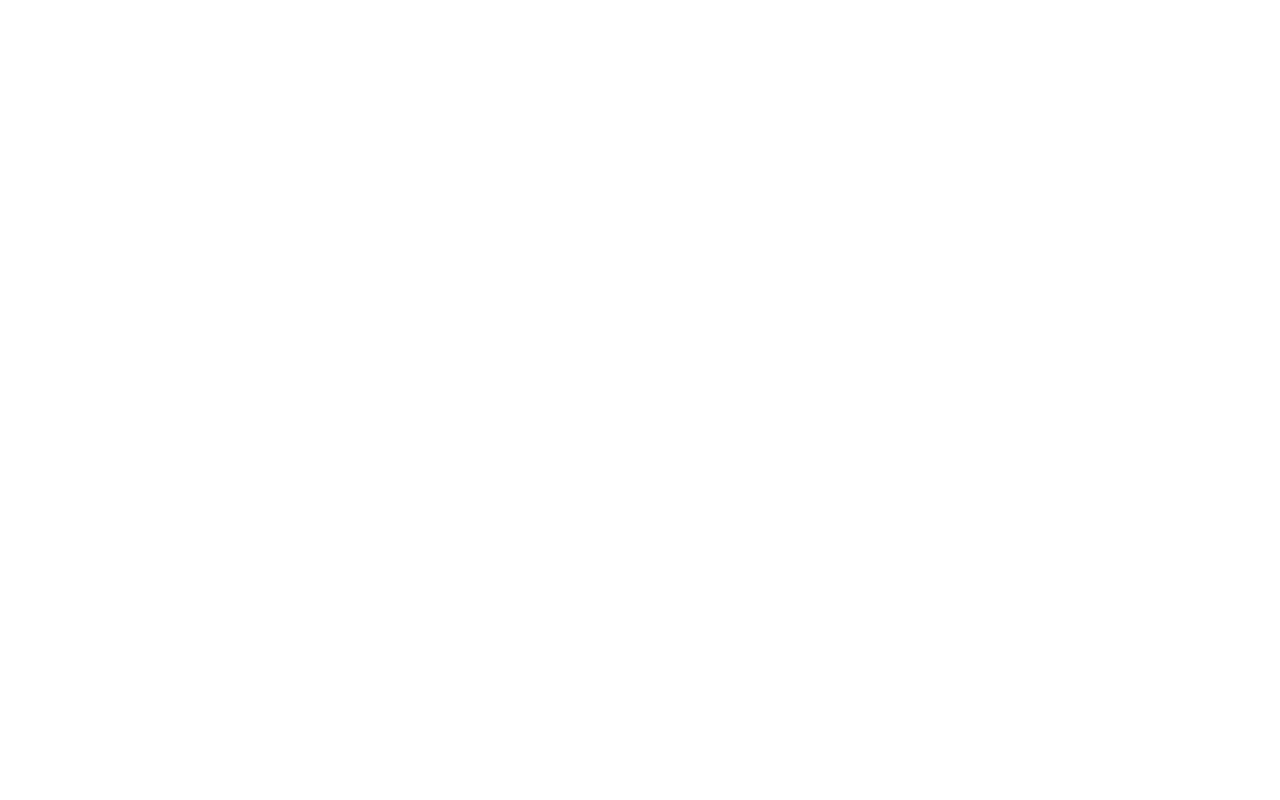
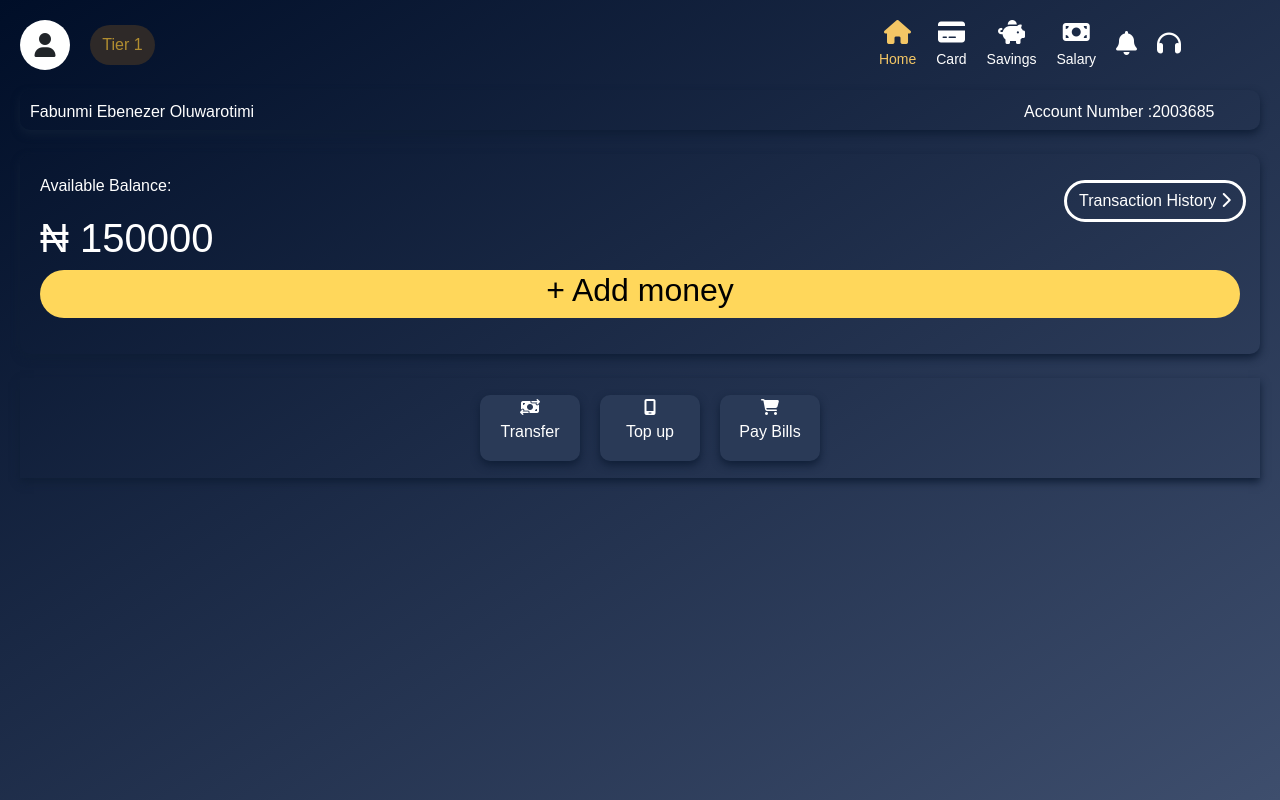
Before and after one commit to ebbiee/Bank-account, a plain HTML site: page account.html in a window 1280 px wide. Drawn offline with Linux system fonts and the light colour scheme.

Commit message:
add the acccount  overview page

```diff
--- a/account.html
+++ b/account.html
@@ -0,0 +1,68 @@
+<!DOCTYPE html>
+<html lang="en">
+<head>
+    <meta charset="UTF-8">
+    <meta name="viewport" content="width=device-width, initial-scale=1.0">
+
+    <link rel="stylesheet" href="./css/bootstrap.css">
+    <link rel="stylesheet" href="./css/account.css">
+    <script src="https://kit.fontawesome.com/b3d1380926.js" crossorigin="anonymous"></script>
+    <script src="./css/bootstrap.bundle.js"></script>
+    <script src="./css/bootstrap.bundle.min.js"></script>
+    <title>Document</title>
+</head>
+<body>
+    <nav class="nav">
+        <div class="nav1">
+            <div class="user">
+                <i class="fa-solid fa-user"></i>
+            </div>
+            <div class="tier">
+                Tier 1
+            </div>
+          </div>
+          <div class="nav2">
+            <div class="home">
+                <i class="fa-solid fa-house"></i> <p class="hom">Home</p>
+            </div>
+            <div class="bankcard">
+                <i class="fa-solid fa-credit-card"></i> <p class="cad">Card</p>
+            </div>
+            <div class="savings">
+                <i class="fa-solid fa-piggy-bank"></i><p class="save">Savings</p>
+            </div>
+            <div class="salary">
+                <i class="fa-solid fa-money-bill"></i><p class="sal">Salary</p>
+            </div>
+            <div class="bell">
+                <i class="fa-solid fa-bell"></i>
+            </div>
+            <div class="headphone">
+                <i class="fa-solid fa-headphones"></i>
+            </div>
+              </button>
+          </div>
+      </nav>
+      <div class="overview">
+        <div class="name"><span class="account-holder">Fabunmi Ebenezer Oluwarotimi</span></div>
+        <div class="accountno"><p>Account Number :  </p><span clas="accountnumber">  2003685</span></div>
+      </div> <br>
+      <div class="accountacive">
+        <div class=""><p>Available Balance:</p></div>
+        <div class="accountbalance"><h1>&#8358; <span class="money">150000</span></h1></div>
+        <div class="history"><button type="button" class="btn">Transaction History <i class="fa-solid fa-chevron-right"></i></button></div>
+        <button type="button" class="add-money"><h2>+ Add money</h2></button>
+      </div> <br>
+      <div class="transfer">
+        <div class="transferbtn">
+            <button><i class="fa-solid fa-money-bill-transfer"></i> <p>Transfer</p></button>
+        </div>
+        <div class="topup">
+            <button><i class="fa-solid fa-mobile-screen"></i> <p>Top up</p></button>
+        </div>
+        <div class="paybills">
+            <button><i class="fa-solid fa-cart-shopping"></i><p>Pay Bills</p></button>
+        </div>
+      </div>
+</body>
+</html>
--- /dev/null
+++ b/css/account.css
@@ -0,0 +1,151 @@
+
+body{
+    background-image: linear-gradient(to bottom right, #000e28, #3e4e6d);
+    background-size: cover;
+    background-repeat: no-repeat;
+    min-height: 100vh;
+    padding: 20px;
+    color: white;
+    font-family: sans-serif;
+}
+.nav1{
+    display: flex;
+    justify-content: center;
+    align-items: center;
+}
+.user{
+    height: 50px;
+    width: 50px;
+    background-color: white;
+    border-radius: 50%;
+    display: flex;
+    justify-content: center;
+    align-items: center;
+
+
+}
+.user i{
+    font-size: 24px;
+    color: #212529;
+}
+
+.tier{
+    margin-left: 20px;
+    display: flex;
+    align-items: center;
+    justify-content: center;
+    height: 40px;
+    width: 65px;
+    border-radius: 32.5px;
+    background-color: #2e2928;
+    color: #b18d30;
+    font-family: sans-serif;
+    font-weight: 200;
+}
+.nav2{
+    margin-left: 800px;
+    width: 150px;
+    display: flex;
+    align-items: center;
+    justify-content: center;
+}
+/* .home, .savings, .salary, .bamkcard{
+    display: flex;
+    justify-content: center;
+    align-items: center;
+    margin-left: 20px;
+} */
+.nav2 > div {
+    display: flex;
+    flex-direction: column; /* Align icon and text vertically */
+    justify-content: center;
+    align-items: center;
+    margin: 0 10px; /* Space between items */
+    text-align: center;
+}
+
+.nav2 i {
+    font-size: 24px; /* Adjust icon size */
+    margin-bottom: 5px; /* Space between icon and text */
+}
+
+.nav2 p {
+    margin: 0;
+    font-size: 14px; /* Adjust text size */
+}
+.home{
+    color: #f3c665;
+}
+.overview{
+    display: flex;
+    margin-top: 20px;
+    height: 40px;
+    border-radius: 10px;
+    box-shadow: 0 4px 8px #0f1e36;
+
+}
+.name{
+    display:flex ;
+    padding: 10px;
+}
+.accountno{
+    width: fit-content;
+    display:flex ;
+    padding: 10px;
+    margin-left: 750px;
+}
+.accountacive{
+    padding: 20px;
+    height: 200px;
+    box-shadow: 0 4px 8px #0f1e36;
+    border-radius: 10px;
+}
+.history{
+    margin-left: 80%;
+    position: absolute;
+    top: 180px;
+}
+.history button{
+    border:  solid;
+    color: white;
+    border-color: white;
+    border-radius: 30px;
+}
+.add-money{
+    border: none;
+    width: 100%;
+    border-radius: 25px;
+    background-color: #ffd75b;
+    font-weight: bold;
+}
+.add-money:hover{
+    border: 20px ;
+    border-color: #ffd75b;
+    background-color: #0f1e36;
+    color: white;
+    transform: 0.3s ease;
+}
+.transfer{
+    padding: 10px;
+    display: flex;
+    align-items: center;
+    justify-content: center;
+    height: 100px;
+    box-shadow: 0 4px 8px #0f1e36;
+}
+.transfer button{
+    align-items: center;
+    justify-content: center;
+    border: none;
+    margin-left: 20px;
+    width: 100px;
+    border-radius: 10px;
+    background-color: #2a3a57;
+    color: white;
+    box-shadow: 0 4px 8px #0f1e36;
+}
+.transfer button:hover{
+    color: black;
+    background-color: #ffd75b;
+    transition: 0.3s ease;
+}
```
Also changed, not shown: css/styles.css (+20 -5 lines), index.html (+5 -4 lines), test.html (added, +126 -0 lines), img/download.png (added), img/logo.png (added).
